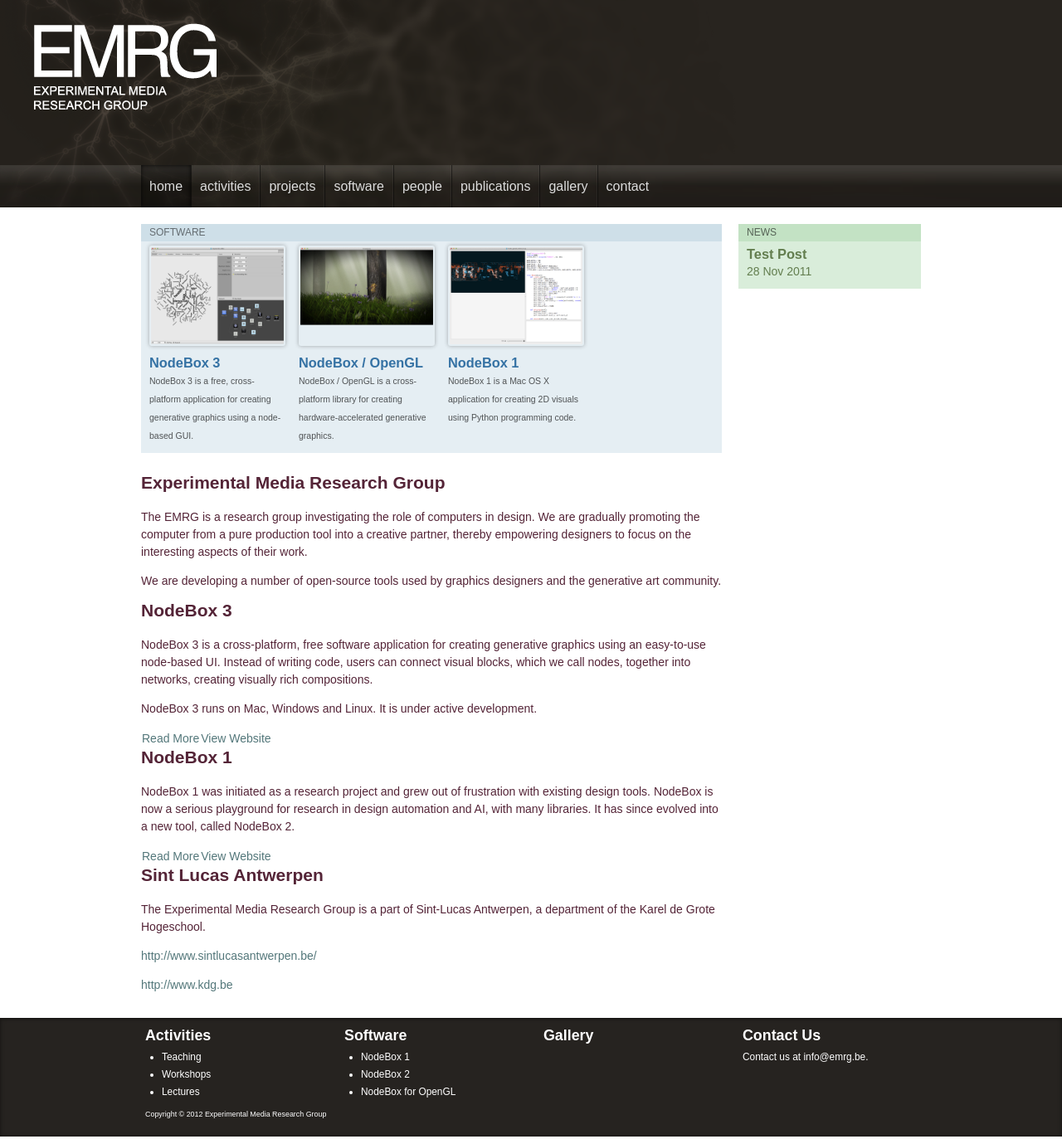
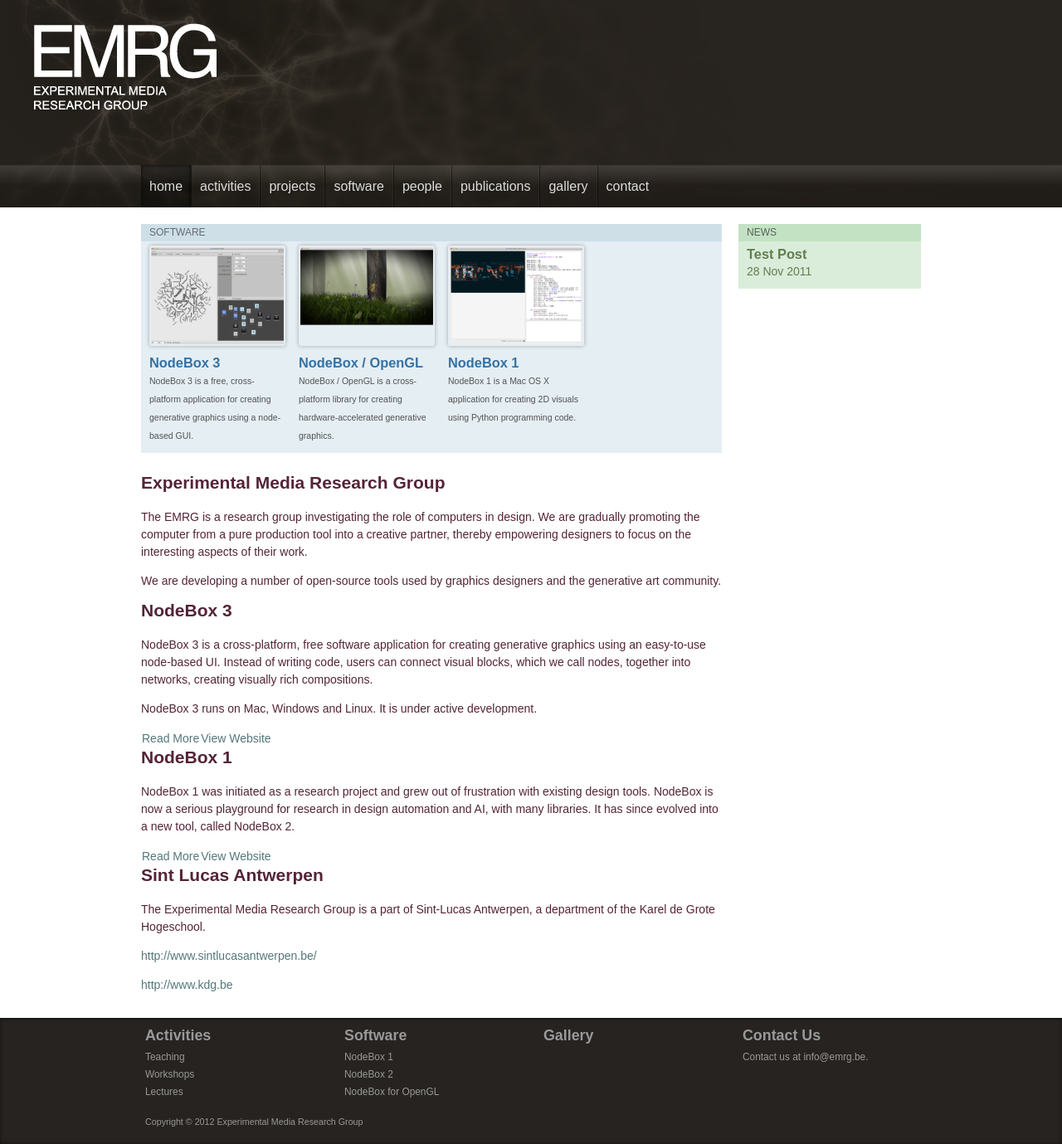
Before and after one commit to nodebox/emrg.be, a Jekyll site: the page built from index.md, in a window 1280 px wide. Shown: the whole page at 83% size. Built offline with Jekyll 4.4.1, drawn with Linux system fonts in a browser that asks for light colours; nearby versions of some CDN libraries.

Commit message:
Nicer-looking footer.

```diff
--- a/_layouts/base.html
+++ b/_layouts/base.html
@@ -60,7 +60,7 @@
 <footer>
   <div class="container">
     <div class="four columns">
-      <h2>Activities</h2>
+      <h2><a href="/activities/">Activities</a></h2>
       <ul>
         <li><a href="/activities/teaching.html">Teaching</a></li>
         <li><a href="/activities/workshops.html">Workshops</a></li>
@@ -68,7 +68,7 @@
       </ul>
     </div>
     <div class="four columns">
-      <h2>Software</h2>
+      <h2><a href="/software/">Software</a></h2>
       <ul>
         <li><a href="/software/nodebox-1.html" title="The original, only for Mac OS X">NodeBox 1</a></li>
         <li><a href="/software/nodebox-2.html" title="The current generation with a node-based visual interface">NodeBox 2</a></li>
@@ -76,14 +76,14 @@
       </ul>
     </div>
     <div class="four columns">
-      <h2>Gallery</h2>
+      <h2><a href="/gallery/">Gallery</a></h2>
       <!-- Random images from the gallery -->
     </div>
     <div class="four columns">
-      <h2>Contact Us</h2>
+      <h2><a href="/contact/">Contact Us</a></h2>
       <p>Contact us at <a href="mailto:info@emrg.be">info@emrg.be</a>.</p>
     </div>
-    <div class="sixteen columns">
+    <div class="sixteen columns copyright">
       <p><small>Copyright &copy; 2012 Experimental Media Research Group</small></p>
     </div>
   </div>
--- a/media/css/screen.css
+++ b/media/css/screen.css
@@ -152,8 +152,12 @@
 }
 
 footer, footer a {
-  color: white;
+  color: #999;
   text-decoration: none;
+}
+
+footer a:hover {
+  color: #ccc;
 }
 
 footer h2 {
@@ -162,7 +166,21 @@
 
 footer ul {
   margin: 0 0 5px 0;
-  padding: 0 0 0 20px;
+  padding: 0;
+}
+
+footer li {
+  list-style: none;
+  margin: 0;
+  padding: 0;
+}
+
+footer small {
+  font-size: 90%;
+}
+
+footer .copyright {
+  margin-top: 10px;
 }
 
 /* Homepage */
```
